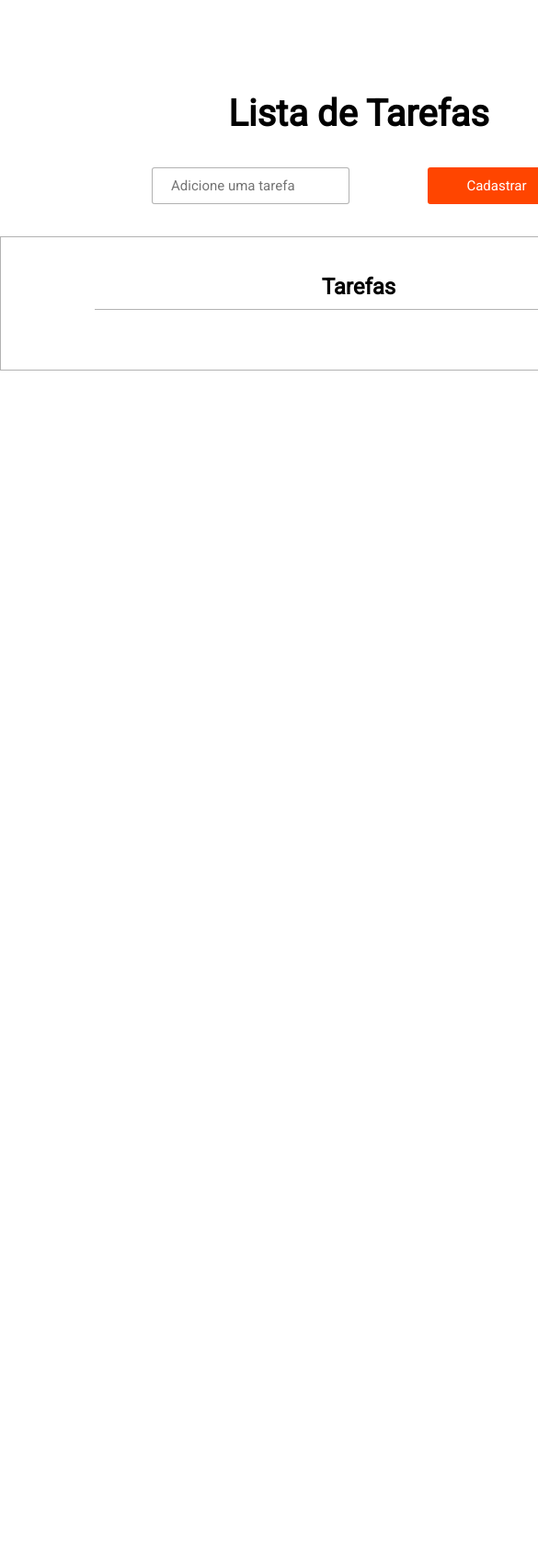
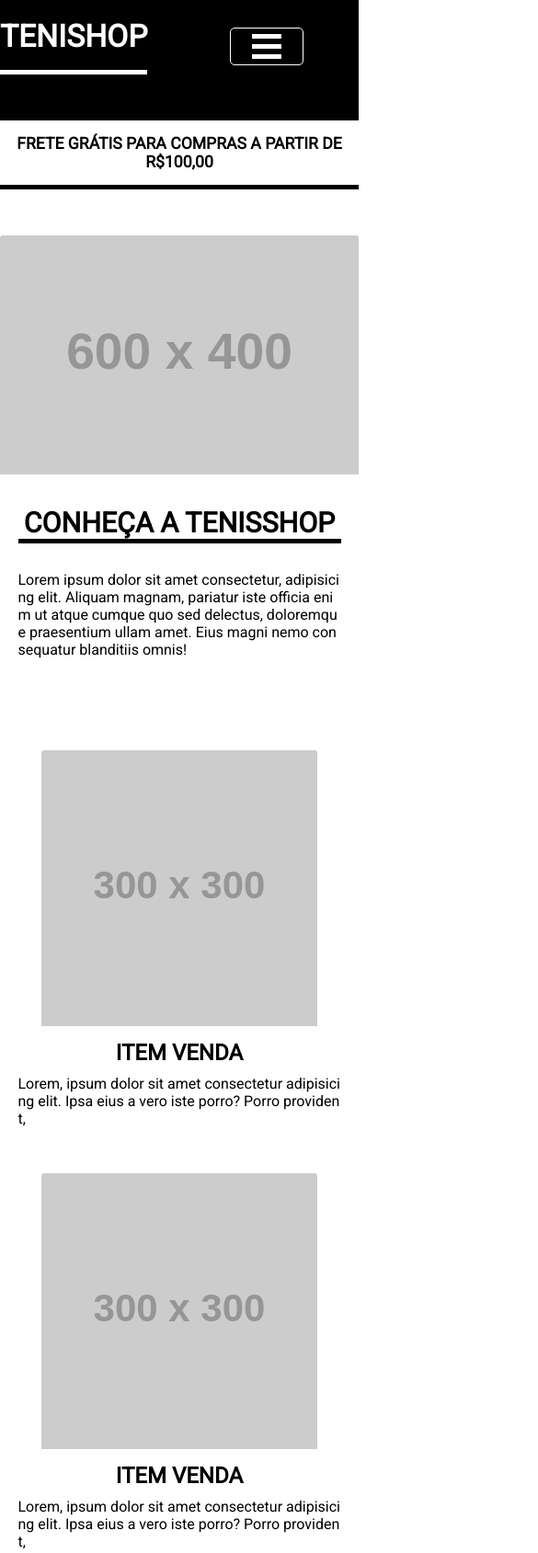
Before and after one commit to vitor-sld/EBAC, a plain HTML site: page index.html in a window 390 px wide. Shown: the top 1689 px of the page at 92% size, 585 px wide, since content can reach past the window. Before the commit the page ends 844 px from the top, so only its background shows below. Drawn offline with nearby package versions, Linux system fonts and the light colour scheme; placeholder pictures from the web are drawn by us.

Commit message:
primeiro commit

```diff
--- a/index.html
+++ b/index.html
@@ -5,40 +5,87 @@
     <meta charset="UTF-8">
     <meta http-equiv="X-UA-Compatible" content="IE=edge">
     <meta name="viewport" content="width=device-width, initial-scale=1.0">
-    <link rel="preconnect" href="https://fonts.googleapis.com">
-    <link rel="preconnect" href="https://fonts.gstatic.com" crossorigin>
+    <title>Tenishop</title>
     <link href="https://fonts.googleapis.com/css2?family=Roboto&display=swap" rel="stylesheet">
-    <link rel="stylesheet" href="main.css">
-    <title>Lista de Tarefas</title>
+    <link rel="stylesheet" href="style.css">
 </head>
 
 <body>
-    <div class="container">
-        <header>
-            <h1>Lista de Tarefas</h1>
-        </header>
+    <header>
+        <div class="container">
 
-        <section>
-            <form id="adicionar-tarefa">
+            <div class="topMobile">
+            <h1>Tenishop</h1>
+            <div class="buttonMobile">
+            <button type="button" id="buttonNav">
+                <span></span><span></span><span></span>
+            </button>
+        </div>
+        </div>
+            <nav >
+                <ul id="navHeader">
+                    <li><a href="sobreLoja">Sobre a Loja</a></li>
+                    <li><a href="sobreLoja">Produtos</a></li>
+                </ul>
+            </nav>
+        </div>
 
-                <input required type="text"  id="nome-tarefa"placeholder="Adicione uma tarefa" required>
-                <button type="submit">Cadastrar</button>
+        <div class="slideTextos">
+            <div class="container">
+                <h4 class="selecionado">Frete grátis para compras a partir de R$100,00</h4>
+            </div>
+        </div>
+    </header>
 
-            </form>
-</section>
+    <section class="sobreNos">
+        <div class="container">
+            <img src="https://placehold.co/600x400" alt="tela cinza">
+            <article class="txtSobreNos">
+                <h2>Conheça a TenisShop</h2>
+                <p>Lorem ipsum dolor sit amet consectetur, adipisicing elit. Aliquam magnam, pariatur iste officia enim
+                    ut atque cumque quo sed delectus, doloremque praesentium ullam amet. Eius magni nemo consequatur
+                    blanditiis omnis!</p>
+            </article>
+        </div>
+    </section>
 
-<section id="uls">
+    <section class="shop">
+        <div class="container">
+            <div>
+                <img src="https://placehold.co/300x300" alt="" srcset="">
+                <h2>item venda</h2>
+                <p>Lorem, ipsum dolor sit amet consectetur adipisicing elit. Ipsa eius a vero iste porro? Porro
+                    provident, </p>
+            </div>
+            <div>
+                <img src="https://placehold.co/300x300" alt="" srcset="">
+                <h2>item venda</h2>
+                <p>Lorem, ipsum dolor sit amet consectetur adipisicing elit. Ipsa eius a vero iste porro? Porro
+                    provident, </p>
+            </div>
+            <div>
+                <img src="https://placehold.co/300x300" alt="" srcset="">
+                <h2>item venda</h2>
+                <p>Lorem, ipsum dolor sit amet consectetur adipisicing elit. Ipsa eius a vero iste porro? Porro
+                    provident, </p>
+            </div>
+        </div>
+    </section>
 
-            <h2>Tarefas</h2>
+    <footer>
+        <p>Todos os direitos são reservados pela Tenishop &copy; </p>
+    </footer>
 
-            <ul id="tabela">
-            </ul>
 
-        </section>
-    </div>
-
-    <script src="https://code.jquery.com/jquery-3.6.0.min.js"></script>
-    <script src="main.js"></script>
+    <script type="text/javascript" src="//code.jquery.com/jquery-1.11.0.min.js"></script>
+    <script type="text/javascript" src="//code.jquery.com/jquery-migrate-1.2.1.min.js"></script>
+    <script>
+        $('document').ready(function(){
+            $('#buttonNav').click(function(){
+                $('#navHeader').slideToggle()
+            })
+        })
+    </script>
 </body>
 
 </html>
--- /dev/null
+++ b/style.css
@@ -0,0 +1,331 @@
+ * {
+     box-sizing: border-box;
+     margin: 0;
+     padding: 0;
+     font-family: 'Roboto', sans-serif;
+ }
+
+ html {
+     scroll-behavior: smooth;
+ }
+
+ :target {
+     scroll-margin-top: .8em;
+ }
+
+ header {
+     width: 100%;
+     background-color: black;
+ }
+
+ .container {
+     width: 1024px;
+     margin: 0 auto;
+ }
+
+ img {
+     width: 100%;
+     display: block;
+     margin: auto;
+ }
+
+ header>.container {
+     display: flex;
+     align-items: center;
+     justify-content: space-between;
+     padding: 20px 0;
+     color: white;
+ }
+
+ .container h1 {
+     font-size: 2.1em;
+     text-transform: uppercase;
+     border-bottom: 5px solid white;
+     font-weight: 700;
+ }
+
+ .buttonMobile {
+     display: none;
+ }
+
+ li {
+     display: inline-block;
+ }
+
+ li:first-of-type {
+     margin-right: 30px;
+ }
+
+ li a {
+     color: white;
+     text-decoration: none;
+     font-weight: 700;
+     font-size: 16px;
+     text-transform: uppercase;
+     padding: 2px;
+ }
+
+ li:hover {
+     border-bottom: 2px solid white;
+     transition: 0.2s ease;
+ }
+
+ img {
+     border-radius: 3px;
+     border-bottom: 5px solid white;
+     transition: .15s ease-in;
+     width: 100%;
+     display: block;
+ }
+
+ .slideTextos {
+     text-align: center;
+     width: 100%;
+     background-color: white;
+     padding: 15px 0;
+     text-transform: uppercase;
+     font-size: 1.1em;
+     border-bottom: 5px solid black;
+ }
+
+ .slideTextos h4 {
+     display: none;
+ }
+
+ h4.selecionado {
+     display: inline-block;
+ }
+
+ .sobreNos>.container {
+     margin: 50px auto 100px;
+     display: grid;
+     grid-template-columns: 55% auto;
+     column-gap: 7%;
+     grid-template-rows: 100%;
+ }
+
+ .shop {
+     margin-bottom: 50px;
+ }
+
+ .txtSobreNos h2 {
+     font-size: 40px;
+     text-transform: uppercase;
+     margin-bottom: 20px;
+     border-bottom: 5px solid black;
+     width: 60%;
+ }
+
+ .txtSobreNos p {
+     word-break: break-all;
+ }
+
+ .shop>.container {
+     display: grid;
+     grid-template-columns: repeat(3, 30%);
+     column-gap: 5%;
+ }
+
+ .shop {
+     margin: 50px auto;
+ }
+
+ .shop p {
+     word-break: break-all;
+ }
+
+ .shop div {
+     cursor: pointer;
+ }
+
+ .shop div h2 {
+     text-align: center;
+     font-size: 1.5em;
+     font-weight: 700;
+     margin: 10px 0;
+     text-transform: uppercase;
+ }
+
+ footer {
+     background-color: black;
+     color: white;
+     padding: 20px;
+     text-align: center;
+ }
+
+ @media screen and (min-width:641px) and (max-width:1023px) {
+     header {
+         width: 100%;
+     }
+
+     header>.container {
+         display: flex;
+         justify-content: space-evenly;
+     }
+
+     .container {
+         width: 100%;
+         max-width: 100%;
+     }
+
+     li {
+         display: inline-block;
+         font-size: 15px;
+         text-align: center;
+         margin: 10px 15px 10px 0;
+     }
+
+     nav {
+         padding: 20px 0 10px;
+     }
+
+
+     .sobreNos>.container {
+
+         grid-template-columns: auto;
+         grid-template-rows: auto;
+     }
+
+     .sobreNos img {
+         grid-row: 1;
+         max-height: 80vh;
+     }
+
+     .txtSobreNos h2 {
+         grid-row: 2;
+         text-align: center;
+         width: 80%;
+         margin: 30px auto;
+         font-size: 1.9em;
+     }
+
+     .txtSobreNos p {
+         width: 80%;
+         margin: auto;
+     }
+
+     .shop>.container {
+         display: grid;
+         grid-template-columns: auto auto;
+         column-gap: 10px;
+     }
+
+     .shop .container div {
+         margin: auto;
+         width: 300px;
+     }
+
+     .shop div p {
+         margin-bottom: 50px;
+         text-align: left;
+     }
+
+     .shop div img {
+         max-width: 300px;
+         margin-left: auto;
+         display: block;
+     }
+
+
+ }
+
+ @media screen and (max-width:640px) {
+
+
+     .container {
+         width: 100%;
+     }
+
+     img {
+         max-width: 400px;
+     }
+
+     header>.container {
+         display: block;
+     }
+
+     li {
+         width: 100%;
+         text-align: center;
+         margin: 10px auto;
+     }
+
+     .buttonMobile {
+         width: 200px;
+     }
+
+     button {
+         width: 40%;
+         border: 1px solid white;
+         background-color: black;
+         border-radius: 5px;
+         margin: 10px 30%;
+     }
+
+     button span {
+         display: block;
+         width: 40%;
+         height: 5px;
+         margin: 6px auto;
+         background-color: white;
+     }
+
+     .topMobile {
+         display: flex;
+         justify-content: space-between;
+         margin: auto;
+     }
+
+     nav {
+         padding: 20px 0 10px;
+     }
+
+     ul{
+        display: none;
+     }
+
+     .sobreNos>.container {
+
+         grid-template-columns: auto;
+         grid-template-rows: auto;
+     }
+
+     .sobreNos img {
+         grid-row: 1;
+     }
+
+     .txtSobreNos h2 {
+         grid-row: 2;
+         text-align: center;
+         width: 90%;
+         margin: 30px auto;
+         font-size: 1.9em;
+     }
+
+     .txtSobreNos p {
+         width: 90%;
+         margin: auto;
+     }
+
+     .shop>.container {
+         display: block;
+     }
+
+     .shop .container div {
+         margin: auto;
+         width: 90%;
+     }
+
+     .shop div p {
+         margin-bottom: 50px;
+     }
+
+     .shop div img {
+         max-width: 300px;
+         margin-left: auto;
+         display: block;
+     }
+     .buttonMobile{
+        display: block;
+     }
+ }
```
